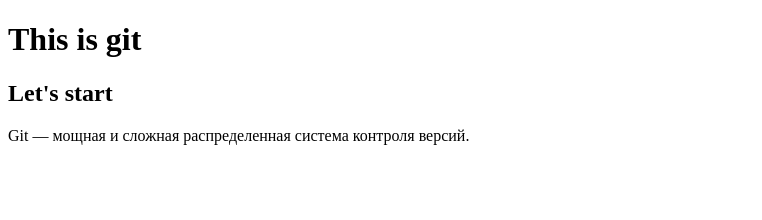
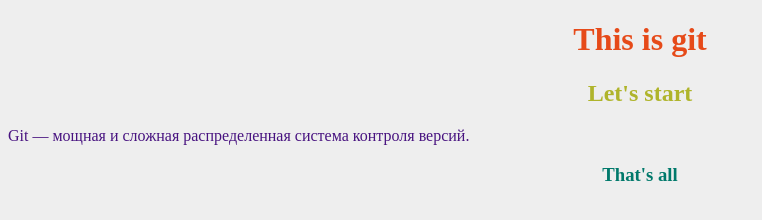
Before and after one commit to rostyslav-shevchuk-21/git-test, a plain HTML site: page index.html in a window 1280 px wide. Shown: the whole page, without its empty margins (0-762 px from the left). Drawn offline with Linux system fonts and the light colour scheme.

Commit message:
Fifth commit

```diff
--- a/css/main.css
+++ b/css/main.css
@@ -4,12 +4,19 @@ body {
 
 h1 {
 	color: #E64A19;
+	text-align: center;
 }
 
 h2 {
 	color: #AFB42B;
+	text-align: center;
 }
 
 p {
 	color: #481380;
 }
+
+h3 {
+	color: #00796B;
+	text-align: center;
+}
--- a/index.html
+++ b/index.html
@@ -3,6 +3,7 @@
 <head>
 	<meta charset="UTF-8">
 	<title>Git start project</title>
+	<link rel="stylesheet" href="css/main.css">
 </head>
 <body>
 
@@ -12,5 +13,7 @@
 
 	<p>Git — мощная и сложная распределенная система контроля версий.</p>
 
+	<h3>That's all<h3>
+
 </body>
 </html>
```
